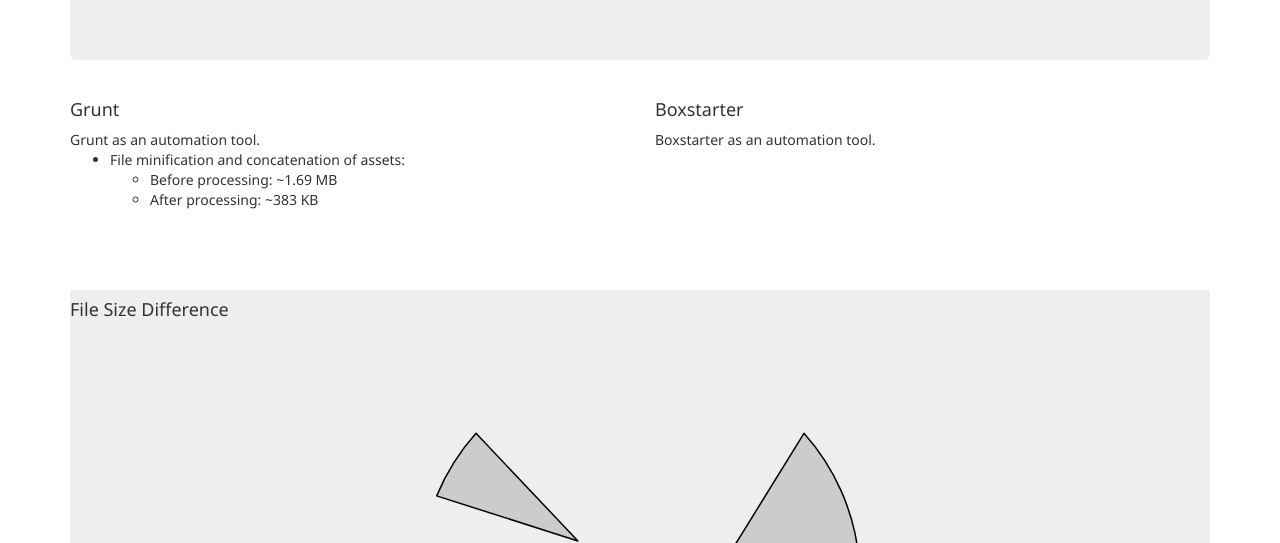
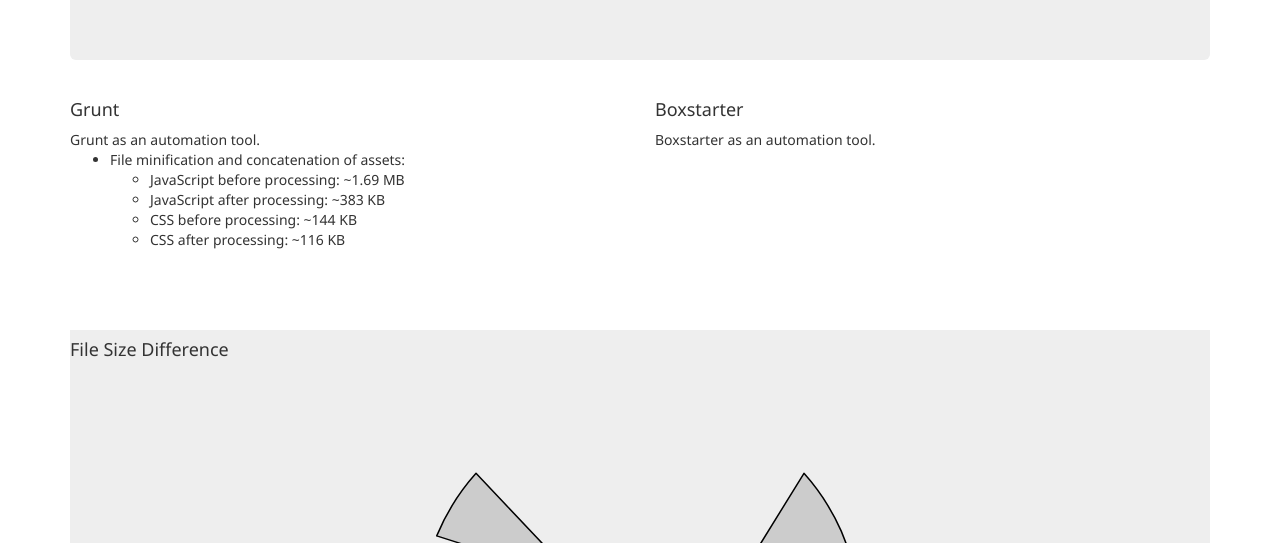
Before and after one commit to ashishpat/gruntstarter, a website: page static/index.html in a window 1280 px wide. Shown: the part 257-800 px from the top of the page. Drawn offline with Linux system fonts and the light colour scheme.

Commit message:
CSS statistics

```diff
--- a/static/index.html
+++ b/static/index.html
@@ -34,8 +34,10 @@
                         <li>
                             File minification and concatenation of assets:
                             <ul>
-                                <li>Before processing: ~1.69 MB</li>
-                                <li>After processing: ~383 KB</li>
+                                <li>JavaScript before processing: ~1.69 MB</li>
+                                <li>JavaScript after processing: ~383 KB</li>
+                                <li>CSS before processing: ~144 KB</li>
+                                <li>CSS after processing: ~116 KB</li>
                             </ul>
                         </li>
                     </ul>
```
